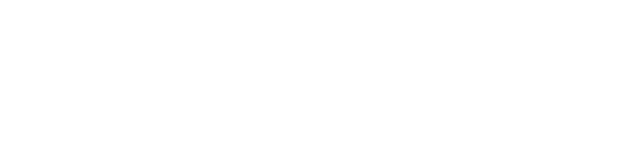
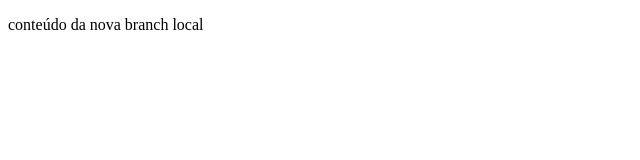
Before and after one commit to alvarojnetto/segundo_remoto, a plain HTML site: page index.html in a window 1280 px wide. Shown: the whole page, without its empty margins (0-640 px from the left). Drawn offline with Linux system fonts and the light colour scheme.

Commit message:
feat: da branch_local para origin

```diff
--- a/index.html
+++ b/index.html
@@ -6,6 +6,6 @@
         <title>Document</title>
     </head>
     <body>
-
+        <p>conteúdo da nova branch local</p>
     </body>
 </html>
```
